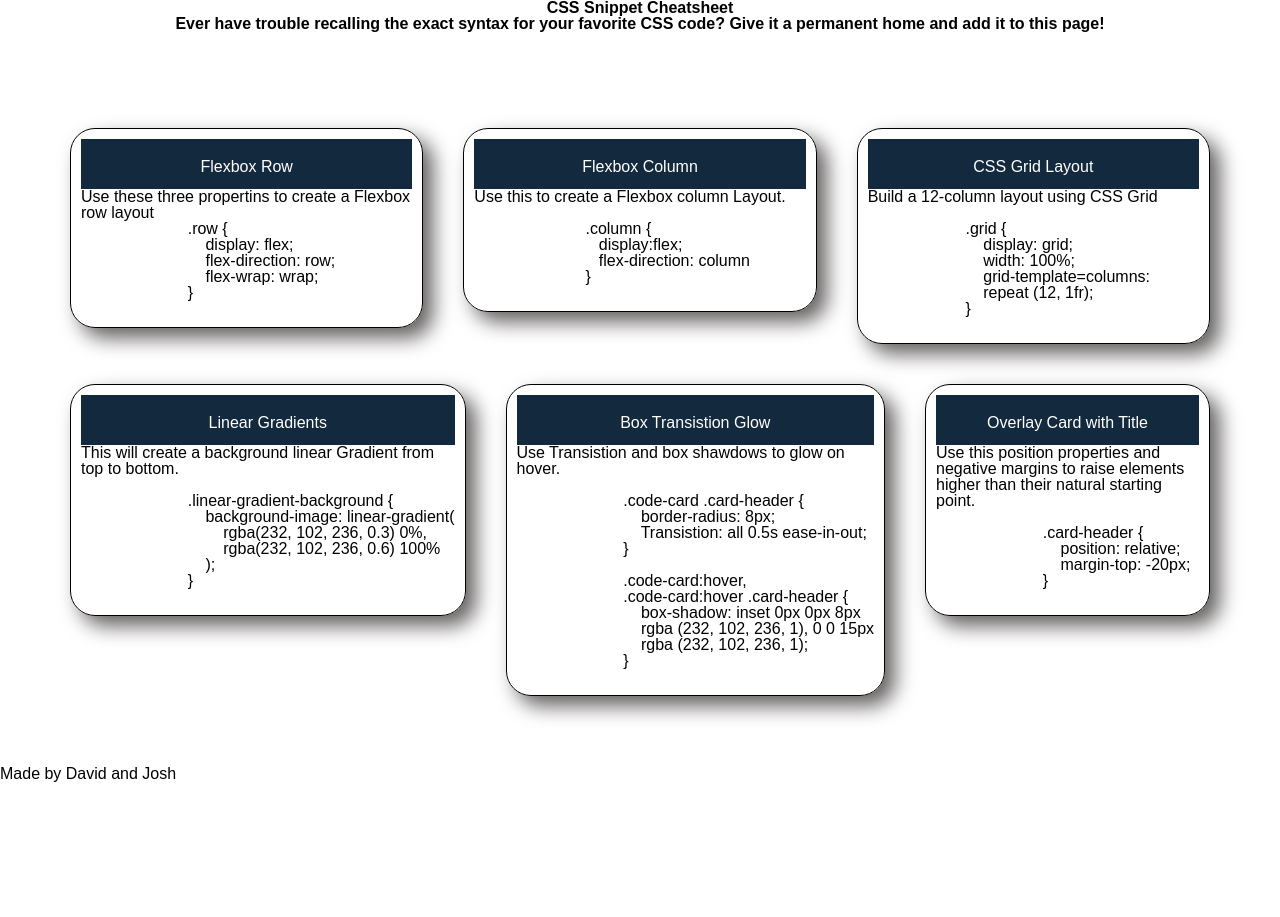
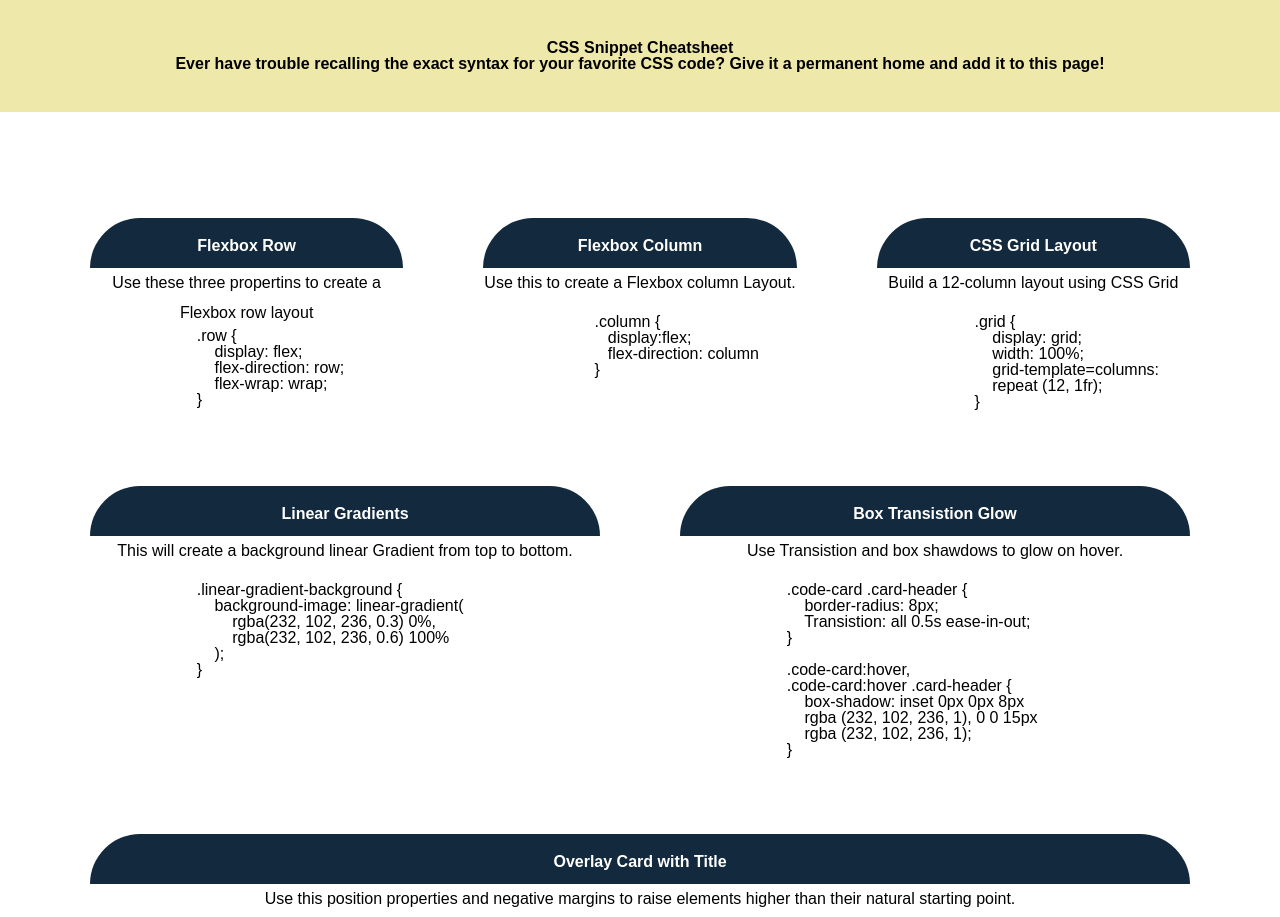
Before and after one commit to DazedChou/CSS-Snippet, a plain HTML site: page index.html in a window 1280 px wide. Shown: the top 917 px of the page. Before the commit the page ends 800 px from the top, so only its background shows below. Drawn offline with Linux system fonts and the light colour scheme.

Commit message:
Changed unnecessary <header> to <h1> to follow logical structure

```diff
--- a/assets/style.css
+++ b/assets/style.css
@@ -8,6 +8,8 @@
 
 header{
   text-align: center;
+  padding: 40px;
+  background-color: palegoldenrod;
 }
 
 main {
@@ -17,28 +19,48 @@ main {
   align-items: flex-start;
   margin-top: 2%;
 }
+p {
+  text-align: center;
+  line-height: 30px;
 
+}
 
 
 .card {
-  display: flex;
-  border-style: solid;
-  border-width: 1px;
+/* display: flex; */
+  border-width: 2px;
   padding: 10px;
-  margin: 20px;
+  margin: 20px 30px;
   flex: 1 0 0;
-  border-radius: 25px;
-  box-shadow: 10px 10px 20px rgb(100, 96, 96);
+
 }
 
-.card header {
+.card h1 {
   padding: 20px;
   height: 50px;
   background: #13293d;
   color: #fff;
   text-align: center;
+  border-radius: 50px 50px 0px 0px;
+  position: relative;
 
 }
+/* when Cruiser hover over card changes color */
+.card h1:hover {
+  background:darkslateblue;
+  display: block;
+}
+
+/* .code{
+  visibility:hidden
+  position: absolute;
+  background-color: #f9f9f9;
+  min-width: 160px;
+  box-shadow: 0px 8px 16px 0px rgba(0,0,0,0.2);
+  padding: 12px 16px;
+  z-index: 1;
+} */
+
 
 .display-block {
   display: block;
--- a/index.html
+++ b/index.html
@@ -21,7 +21,7 @@
             <!-- Row card -->
             <div class="tips">
                 <section class="card display-block">
-                    <header>Flexbox Row</header>
+                    <h1>Flexbox Row</h1>
                     <p>Use these three propertins to create a Flexbox row layout</p>
                     <p class="code"><code><pre>
                         .row {
@@ -33,7 +33,7 @@
                 </section>
                 <!-- Column Card -->
                 <section class="card display-block">
-                    <header>Flexbox Column</header>
+                    <h1>Flexbox Column</h1>
                     <p> Use this to create a Flexbox column Layout. </p>
                     <p class="code"><pre><code>
                          .column {
@@ -45,7 +45,7 @@
                 </section>
                 <!-- CSS Grid Layout Card -->
                 <section class="card display-block">
-                    <header>CSS Grid Layout</header>
+                    <h1>CSS Grid Layout</h1>
                     <p> Build a 12-column layout using CSS Grid</p>
                     <p class="code"><pre><code>
                       .grid {
@@ -59,7 +59,7 @@
                 </section>
                 <!-- Gradient card -->
                 <section class="card display-block">
-                    <header>Linear Gradients</header>
+                    <h1>Linear Gradients</h1>
                     <p> This will create a background linear Gradient from top to bottom.</p>
                     <p class="code"><pre><code>
                         .linear-gradient-background {
@@ -73,7 +73,7 @@
                 </section>
                 <!-- transistion glow card  -->
                 <section class="card display-block">
-                    <header>Box Transistion Glow</header>
+                    <h1>Box Transistion Glow</h1>
                     <p> Use Transistion and box shawdows to glow on hover.</p>
                     <p class="code"><pre><code>
                         .code-card .card-header {
@@ -92,7 +92,7 @@
                 </section>
                 <!-- Over lay card -->
                 <section class="card display-block">
-                    <header>Overlay Card with Title</header>
+                    <h1>Overlay Card with Title</h1>
                     <p> Use this position properties and negative margins to raise elements higher than their natural starting point.</p>
                     <p class="code"><pre><code>
                         .card-header {
```
